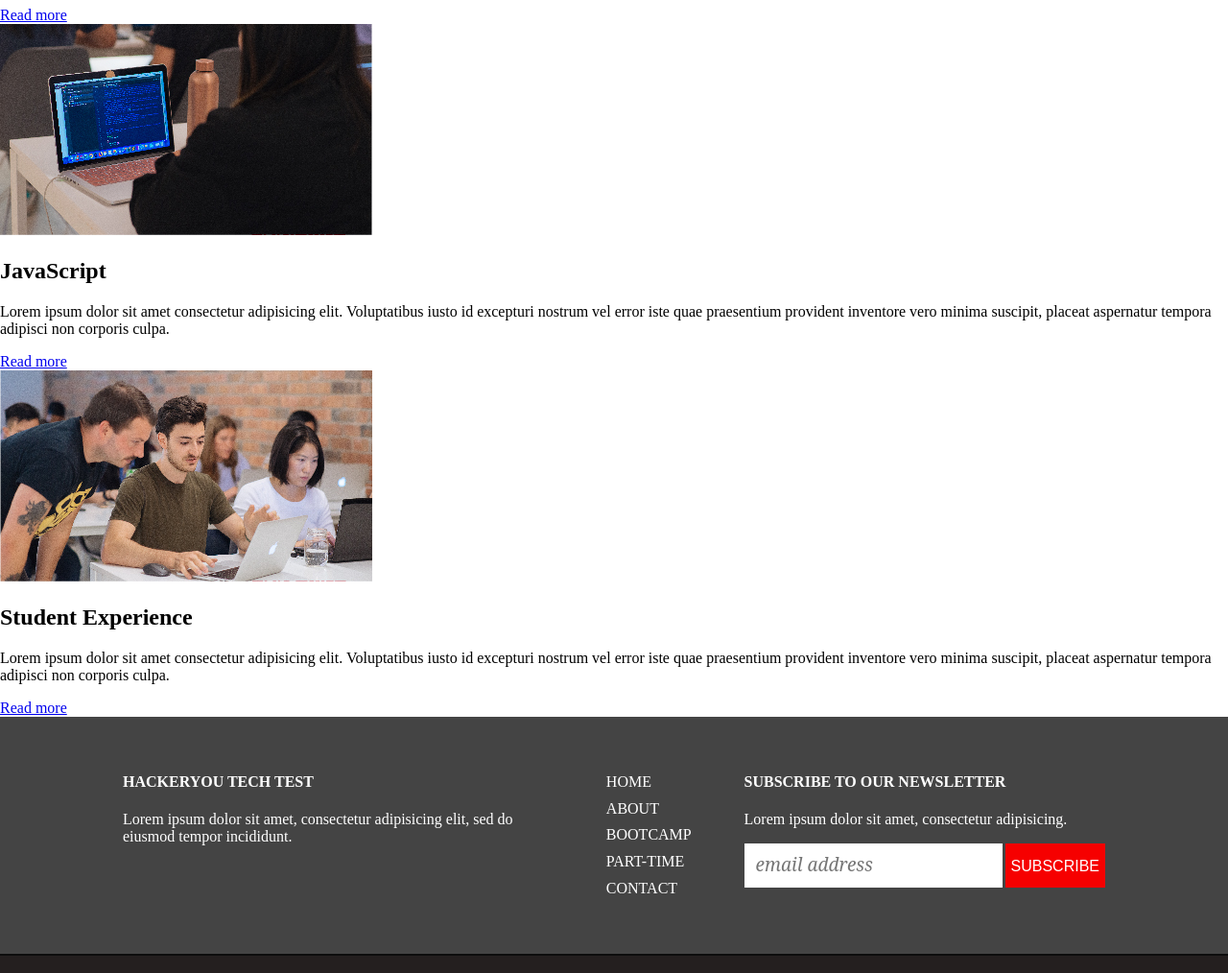
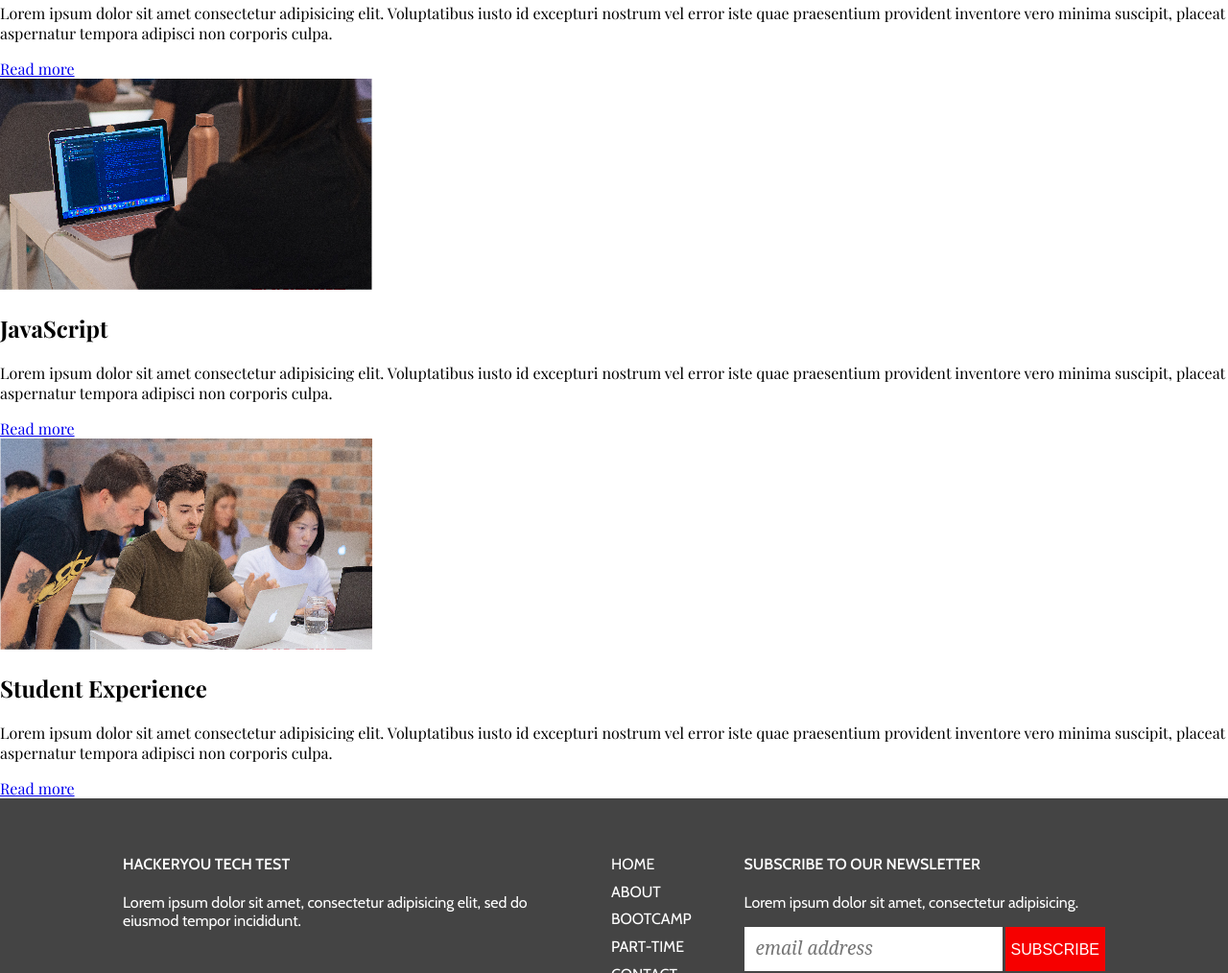
Before and after one commit to nikijiandani/tech-challenge, a plain HTML site: page index.html in a window 1280 px wide. Shown: the part 1786-2800 px from the top of the page at 96% size. Drawn offline with nearby package versions, Linux system fonts and the light colour scheme.

Commit message:
Add Google fonts

```diff
--- a/index.html
+++ b/index.html
@@ -6,6 +6,7 @@
         <title>HackerYou Technical Challenge</title>
         <meta name="viewport" content="width=device-width, initial-scale=1">
         <link rel="stylesheet" href="style.css">
+        <link href="https://fonts.googleapis.com/css?family=Cabin:400,500,600|Playfair+Display:400,700" rel="stylesheet">
         <link rel="stylesheet" href="https://use.fontawesome.com/releases/v5.5.0/css/all.css" integrity="sha384-B4dIYHKNBt8Bc12p+WXckhzcICo0wtJAoU8YZTY5qE0Id1GSseTk6S+L3BlXeVIU" crossorigin="anonymous">
     </head>
     <body>
--- a/style.css
+++ b/style.css
@@ -1,13 +1,14 @@
 
 /*TO GET RID OF WHITESPACE ON THE BODY*/
 html,body {
-	/* font-family: 'Raleway', sans-serif; */
+	font-family: 'Playfair Display', serif;
 	background: #FFFFFF;
 	margin: 0;
 	padding: 0;
 }
 footer {
-	color: #FFFFFF;
+    color: #FFFFFF;
+    font-family: 'Cabin', sans-serif;
 }
 footer a {
 	color: #FFFFFF;
```
